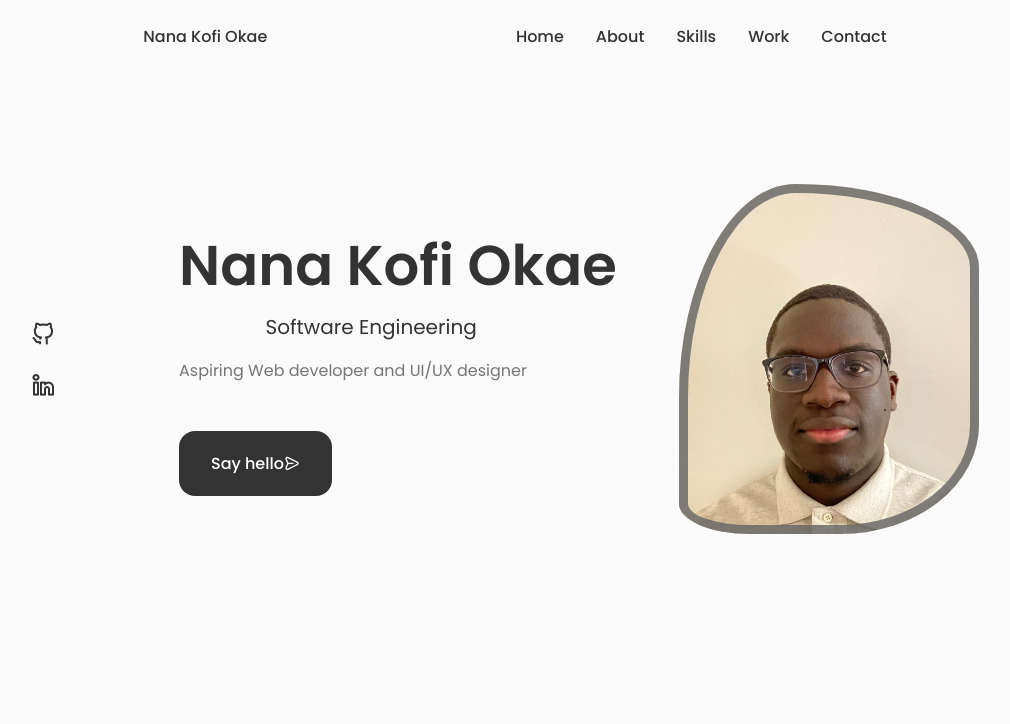
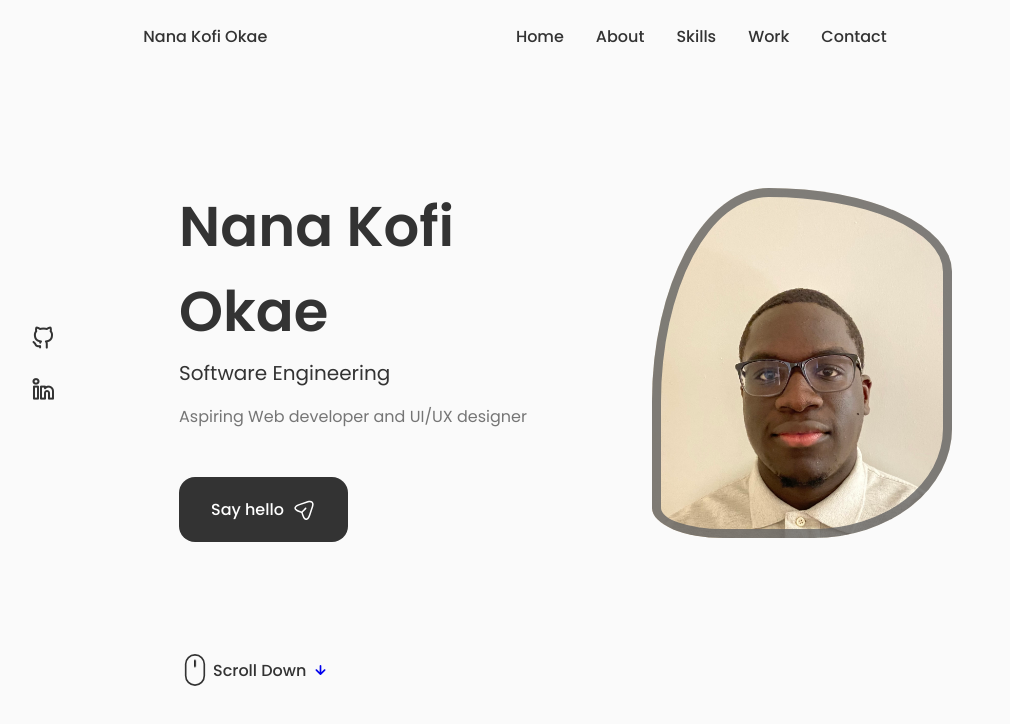
Before and after one commit to Nan3rOkae/Nana-portfolio, a React (Create React App) app in the folder frontend/: page / in a window 1280 px wide. Shown: the top 724 px of the page, without its empty margins (125-1135 px from the left). Built offline with nearby package versions, Linux system fonts and the light colour scheme.

Commit message:
finished home section

```diff
--- a/frontend/src/App.css
+++ b/frontend/src/App.css
@@ -202,8 +202,6 @@
   }
 }
 
-@media screen and (max-width: 576px) {
-}
 
 /* For small devices */
 @media screen and (max-width: 350px) {
--- a/frontend/src/Components/home/Data.jsx
+++ b/frontend/src/Components/home/Data.jsx
@@ -1,5 +1,4 @@
 import React from "react";
-
 
 const Data = () => {
   return (
@@ -12,7 +11,20 @@
 
       <a href="#contact" className="button button--flex">
         Say hello
-        <i class="uil uil-message"></i>
+        <svg
+          class="button__icon"
+          xmlns="http://www.w3.org/2000/svg"
+          width="24"
+          height="24"
+          viewBox="0 0 24 24"
+          fill="none">
+          <path
+            d="M14.2199 21.9352C13.0399 21.9352 11.3699 21.1052 10.0499 17.1352L9.32988 14.9752L7.16988 14.2552C3.20988 12.9352 2.37988 11.2652 2.37988 10.0852C2.37988 8.91525 3.20988 7.23525 7.16988 5.90525L15.6599 3.07525C17.7799 2.36525 19.5499 2.57525 20.6399 3.65525C21.7299 4.73525 21.9399 6.51525 21.2299 8.63525L18.3999 17.1252C17.0699 21.1052 15.3999 21.9352 14.2199 21.9352ZM7.63988 7.33525C4.85988 8.26525 3.86988 9.36525 3.86988 10.0852C3.86988 10.8052 4.85988 11.9052 7.63988 12.8252L10.1599 13.6652C10.3799 13.7352 10.5599 13.9152 10.6299 14.1352L11.4699 16.6552C12.3899 19.4352 13.4999 20.4252 14.2199 20.4252C14.9399 20.4252 16.0399 19.4352 16.9699 16.6552L19.7999 8.16525C20.3099 6.62525 20.2199 5.36525 19.5699 4.71525C18.9199 4.06525 17.6599 3.98525 16.1299 4.49525L7.63988 7.33525Z"
+            fill="#fff"></path>
+          <path
+            d="M10.11 14.7052C9.92005 14.7052 9.73005 14.6352 9.58005 14.4852C9.29005 14.1952 9.29005 13.7152 9.58005 13.4252L13.16 9.83518C13.45 9.54518 13.93 9.54518 14.22 9.83518C14.51 10.1252 14.51 10.6052 14.22 10.8952L10.64 14.4852C10.5 14.6352 10.3 14.7052 10.11 14.7052Z"
+            fill="#fff"></path>
+        </svg>
       </a>
     </div>
   );
--- /dev/null
+++ b/frontend/src/Components/home/ScrollDown.jsx
@@ -0,0 +1,47 @@
+import React from "react";
+// import scroll from "../../assets/scroll.svg";
+
+const ScrollDown = () => {
+  return (
+    <div className="home__scroll">
+      <a href="#about" className="home__scroll-button button--flex">
+        <svg
+          width="32px"
+          height="32px"
+          class="home__scroll-mouse"
+          viewBox="0 0 247 390"
+          version="1.1"
+          xmlns="http://www.w3.org/2000/svg"
+          xmlnsXlink="http://www.w3.org/1999/xlink"
+          style={{
+            fillRule: "evenodd",
+            clipRule: "evenod",
+            strokeLinecap: "round",
+            strokeLinejoin: "round",
+            strokeMiterlimit: "1.5",
+          }}>
+          <path
+            class="wheel"
+            d="M123.359,79.775l0,72.843"
+            style={{
+              fill: "none",
+              stroke: "#000",
+              strokeWidth: "20px",
+            }}></path>
+          <path
+            id="mouse"
+            d="M236.717,123.359c0,-62.565 -50.794,-113.359 -113.358,-113.359c-62.565,0 -113.359,50.794 -113.359,113.359l0,143.237c0,62.565 50.794,113.359 113.359,113.359c62.564,0 113.358,-50.794 113.358,-113.359l0,-143.237Z"
+            style={{
+              fill: "none",
+              stroke: "var(--title-color)",
+              strokeWidth: "20px",
+            }}></path>
+        </svg>
+        <span className="home__scroll-name">Scroll Down </span>
+        <i class="uil uil-arrow-down home__scroll-arrow"></i>
+      </a>
+    </div>
+  );
+};
+
+export default ScrollDown;
--- a/frontend/src/Components/home/home.css
+++ b/frontend/src/Components/home/home.css
@@ -1,3 +1,7 @@
+.home__container {
+  row-gap: 7rem;
+}
+
 .home__content {
   grid-template-columns: 116px repeat(2, 1fr);
   padding-top: 5.5rem;
@@ -23,25 +27,14 @@
 .home__title {
   font-size: var(--big-font-size);
   margin-bottom: var(--mb-0-25);
-  width: 28rem;
 }
 
 .home__subtitle {
   display: relative;
   font-size: var(--h3-font-size);
-  padding-left: 5.4rem;
+  /* padding-left: 1.8rem; */
   font-weight: var(--font-normal);
   margin-bottom: var(--mb-1);
-}
-
-.home__subtitle::before {
-  content: "";
-  position: absolute;
-  width: 70px;
-  height: 1px;
-  background-color: var(--text-color);
-  left: 0;
-  top: 1rem;
 }
 
 .home__description {
@@ -75,3 +68,93 @@
     border-radius: 60% 40% 50% 50% / 40% 60% 50% 50%;
   }
 }
+
+.home__scroll {
+  margin-left: 9.25rem;
+}
+.wheel {
+  animation: scroll 2s ease infinite;
+}
+
+@keyframes scroll {
+  0% {
+    transform: translateY(0);
+  }
+  30% {
+    transform: translateY(3.78rem);
+  }
+}
+
+.home__scroll-name {
+  color: var(--title-color);
+  font-weight: var(--font-medium);
+  margin-right: var(--mb-0-25);
+  margin-left: 2px;
+}
+
+.home__scroll-arrow {
+  font-size: 1.25rem;
+}
+
+/*=============== BREAKPOINTS ===============*/
+/* For large devices */
+@media screen and (max-width: 992px) {
+  .home__content {
+    grid-template-columns: 100px repeat(2, 1fr);
+    column-gap: 1.25rem;
+  }
+
+  .home__subtitle {
+    /* padding-left: 1.5rem; */
+    margin-bottom: var(--mb-1);
+  }
+
+  .home__description {
+    max-width: initial;
+    margin-bottom: var(--mb-2-5);
+  }
+
+  .home__img {
+    width: 250px;
+    height: 250px;
+    box-shadow: inset 0 0 0 8px rgba(101 101 101 / 80%);
+  }
+
+  .home__scroll {
+    margin-left: 7.5rem;
+  }
+}
+
+/* For medium devices */
+@media screen and (max-width: 768px) {
+  .home__content {
+    grid-template-columns: 0.5fr 3fr;
+    padding-top: 3.5rem;
+  }
+
+  .home__img {
+    order: initial;
+    justify-self: initial;
+  }
+
+  .home__data {
+    grid-column: 1/3;
+  }
+
+  .home__img {
+    box-shadow: inset 0 0 0 8px rgba(101 101 101 / 80%);
+    width: 200px;
+    height: 200px;
+  }
+
+  .home__scroll {
+    display: none;
+  }
+}
+/* For small devices */
+@media screen and (max-width: 350px) {
+  .home__img {
+    width: 180px;
+    height: 180px;
+  }
+}
--- a/frontend/src/Components/home/home.jsx
+++ b/frontend/src/Components/home/home.jsx
@@ -2,6 +2,7 @@
 import "./home.css";
 import Social from "./Social";
 import Data from "./Data";
+import ScrollDown from "./ScrollDown";
 
 const home = () => {
   return (
@@ -11,8 +12,9 @@
           <Social />
 
           <div className="home__img"></div>
-          <Data/>
+          <Data />
         </div>
+        <ScrollDown />
       </div>
     </section>
   );
```
Also changed, not shown: frontend/src/assets/scroll.svg, frontend/src/assets/send.svg (added).
